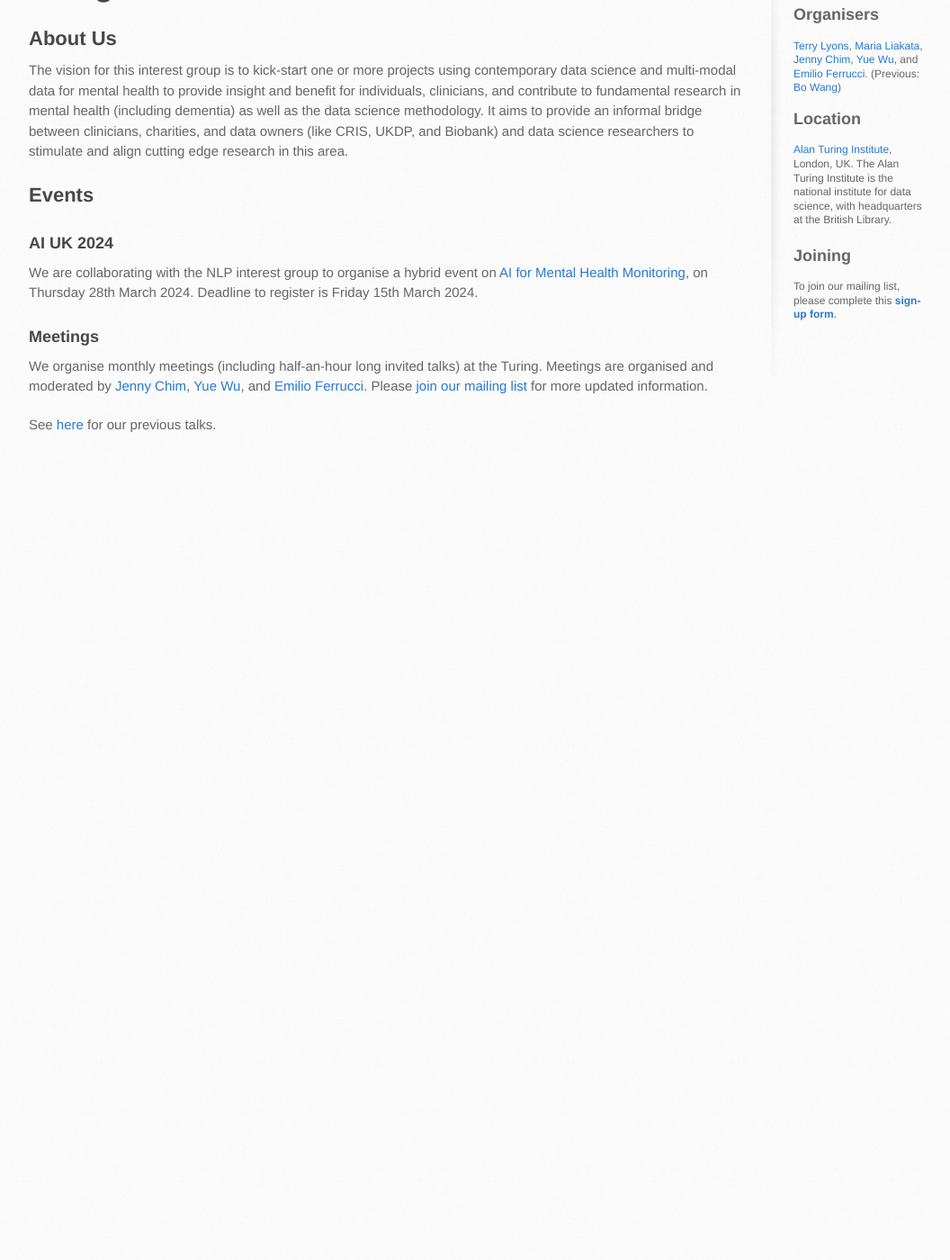
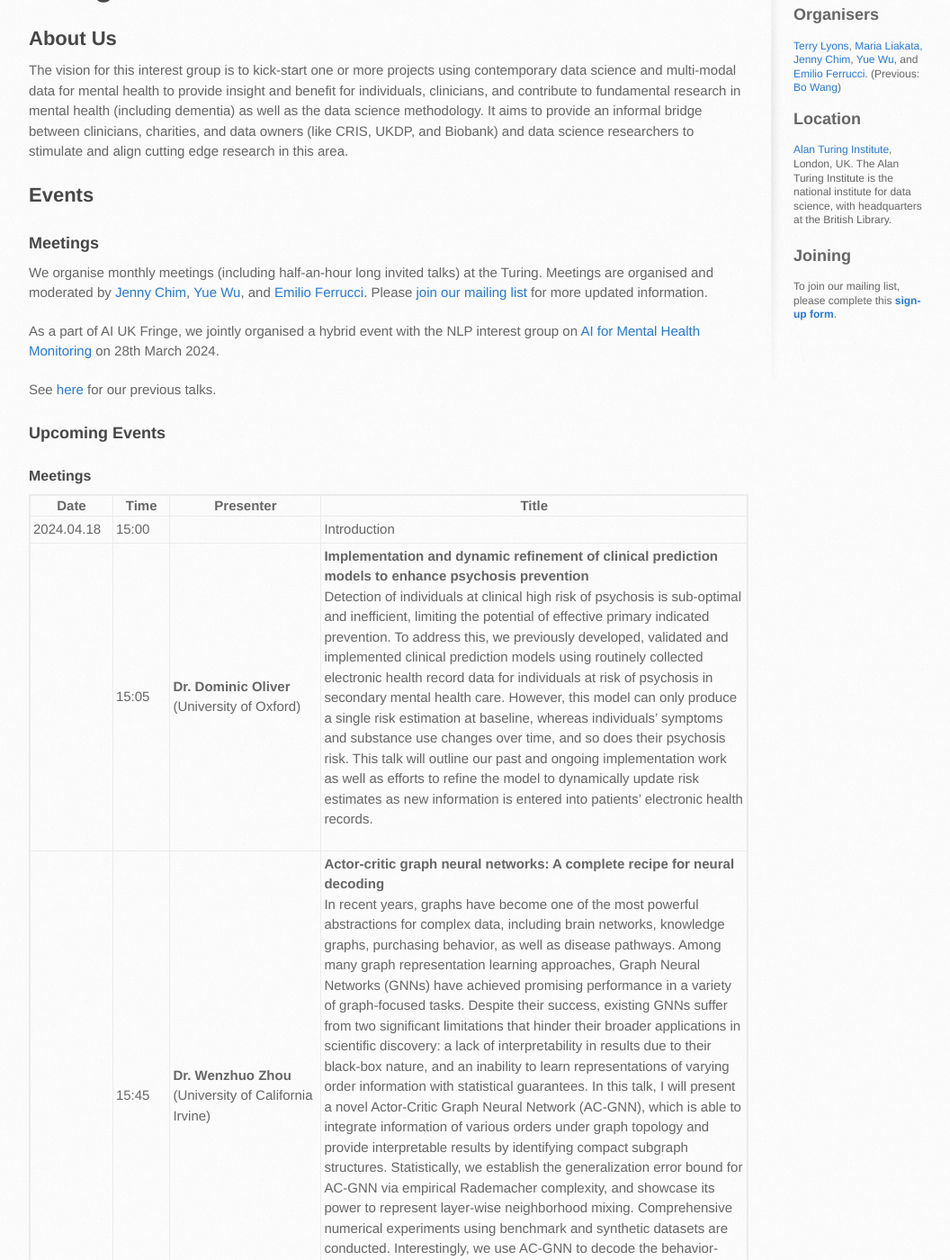
Before and after one commit to turing-ds4mh/turing-ds4mh.github.io, a Jekyll site: the page built from index.md, in a window 1280 px wide and 1400 px high, scrolled down 200 px. Shown: the whole window at 90% size, without its empty margins (108-1164 px from the left). Built offline with Jekyll 4.4.1, drawn with Linux system fonts in a browser that asks for light colours; before the commit the page ends 900 px from its top, so only the background shows below that; some of the changed text lies outside the part shown.

Commit message:
April 2024

```diff
--- a/_data/talks_2024.yml
+++ b/_data/talks_2024.yml
@@ -1,4 +1,19 @@
 meetings:
+  - date: "2024.04.18"
+    start: "15:00"
+    end: "16:20"
+    is_upcoming: true
+    details:
+    - time: "15:05"
+      title: "Implementation and dynamic refinement of clinical prediction models to enhance psychosis prevention"
+      speaker: "Dr. Dominic Oliver"
+      affiliation: "University of Oxford"
+      abstract: "Detection of individuals at clinical high risk of psychosis is sub-optimal and inefficient, limiting the potential of effective primary indicated prevention. To address this, we previously developed, validated and implemented clinical prediction models using routinely collected electronic health record data for individuals at risk of psychosis in secondary mental health care. However, this model can only produce a single risk estimation at baseline, whereas individuals’ symptoms and substance use changes over time, and so does their psychosis risk. This talk will outline our past and ongoing implementation work as well as efforts to refine the model to dynamically update risk estimates as new information is entered into patients’ electronic health records."
+    - time: "15:45"
+      title: "Actor-critic graph neural networks: A complete recipe for neural decoding"
+      speaker: "Dr. Wenzhuo Zhou"
+      affiliation: "University of California Irvine"
+      abstract: "In recent years, graphs have become one of the most powerful abstractions for complex data, including brain networks, knowledge graphs, purchasing behavior, as well as disease pathways. Among many graph representation learning approaches, Graph Neural Networks (GNNs) have achieved promising performance in a variety of graph-focused tasks. Despite their success, existing GNNs suffer from two significant limitations that hinder their broader applications in scientific discovery: a lack of interpretability in results due to their black-box nature, and an inability to learn representations of varying order information with statistical guarantees. In this talk, I will present a novel Actor-Critic Graph Neural Network (AC-GNN), which is able to integrate information of various orders under graph topology and provide interpretable results by identifying compact subgraph structures. Statistically, we establish the generalization error bound for AC-GNN via empirical Rademacher complexity, and showcase its power to represent layer-wise neighborhood mixing. Comprehensive numerical experiments using benchmark and synthetic datasets are conducted. Interestingly, we use AC-GNN to decode the behavior-oriented information from neuronal activity signals and confirm several important conjectures in neurobiology, thereby highlighting its effectiveness in advancing scientific research."
   - date: "2024.02.15"
     start: "15:00"
     end: "16:20"
--- a/aiuk2024.md
+++ b/aiuk2024.md
@@ -3,10 +3,13 @@ layout: default
 ---
 
 # AI for Mental Health Monitoring
+## Latest Update
+We are pleased to report that this event has successfully concluded. Thank you to everyone who made it possible. We hope to run similar sessions for knowledge exchange in the future and look forward to seeing you there.
+
 ## About
-As a part of the Turing's [AI UK 2024](https://ai-uk.turing.ac.uk/), the Data Science for Mental Health (DS4MH) and Natural Language Processing (NLP) interest groups are jointly organising a Fringe Event on AI and mental health.
+As a part of the Turing's [AI UK 2024](https://ai-uk.turing.ac.uk/), the Data Science for Mental Health (DS4MH) and Natural Language Processing (NLP) interest groups jointly organised a Fringe Event on AI and mental health.
 
-This hybrid event will feature a series of invited talks, expert-led panel session, in-depth breakout discussions, and opportunities for poster and demo presentations. It will be particularly useful for researchers, practitioners, and those interested in data-driven approaches in mental health and interdisciplinary knowledge exchange.
+This hybrid event featured a series of invited talks, expert-led panel session, and opportunities for poster and demo presentations.
 
 ### Details
 * Date: Thursday 28th March 2024
--- a/index.md
+++ b/index.md
@@ -11,9 +11,9 @@ The vision for this interest group is to kick-start one or more projects using c
 
 
 ## Events
-### AI UK 2024
-We are collaborating with the NLP interest group to organise a hybrid event on [AI for Mental Health Monitoring](/aiuk2024.html), on Thursday 28th March 2024. Deadline to register is Friday 15th March 2024.
 ### Meetings
 We organise monthly meetings (including half-an-hour long invited talks) at the Turing. Meetings are organised and moderated by [Jenny Chim](https://j-chim.github.io/), [Yue Wu](https://datasig.ac.uk/people/yue-wu), and [Emilio Ferrucci](https://people.maths.ox.ac.uk/rossiferrucc/). Please [join our mailing list](https://forms.office.com/e/N0SaJbSnek) for more updated information.
 
+As a part of AI UK Fringe, we jointly organised a hybrid event with the NLP interest group on [AI for Mental Health Monitoring](/aiuk2024.html) on 28th March 2024.
+
 See [here](/meetings.html) for our previous talks.
```
